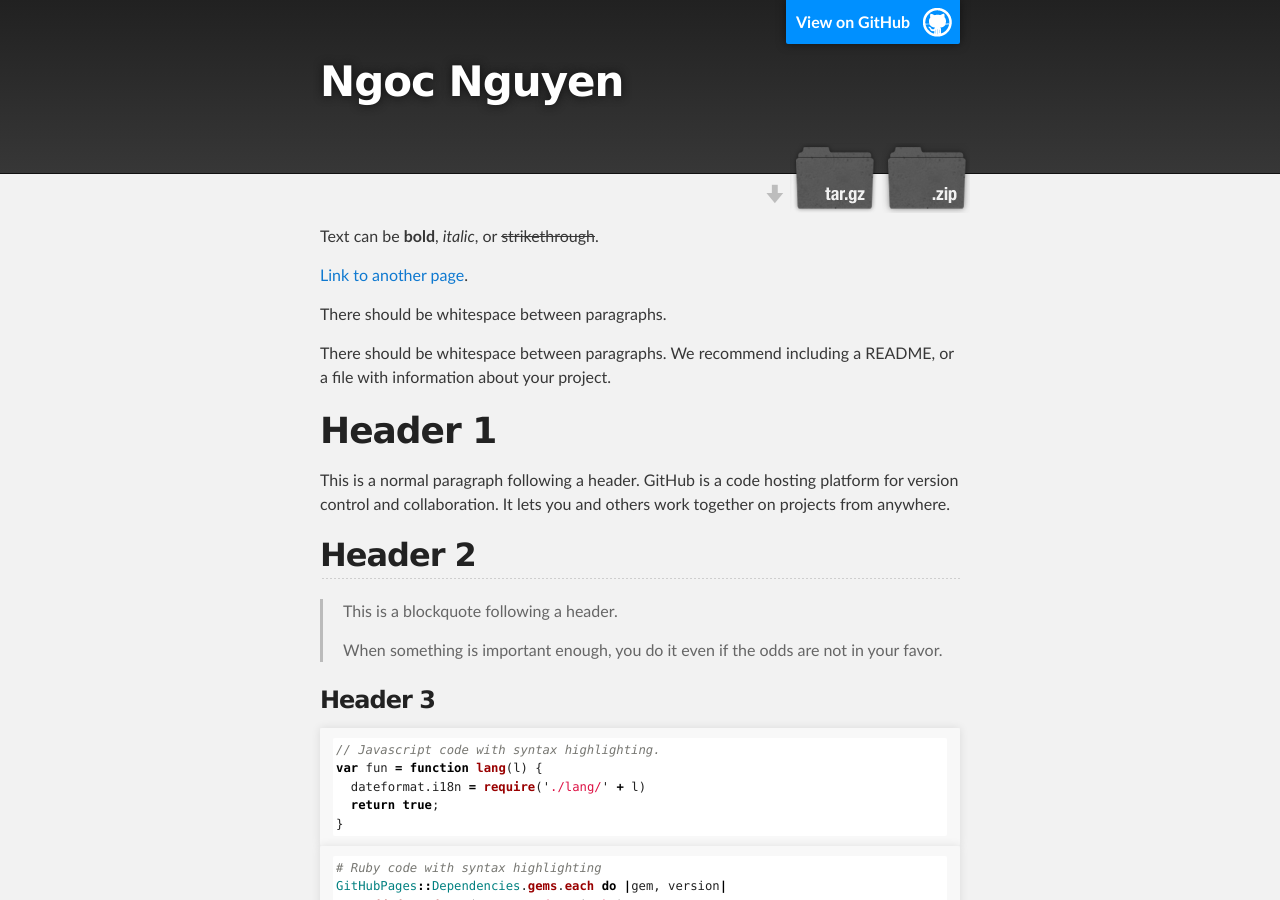
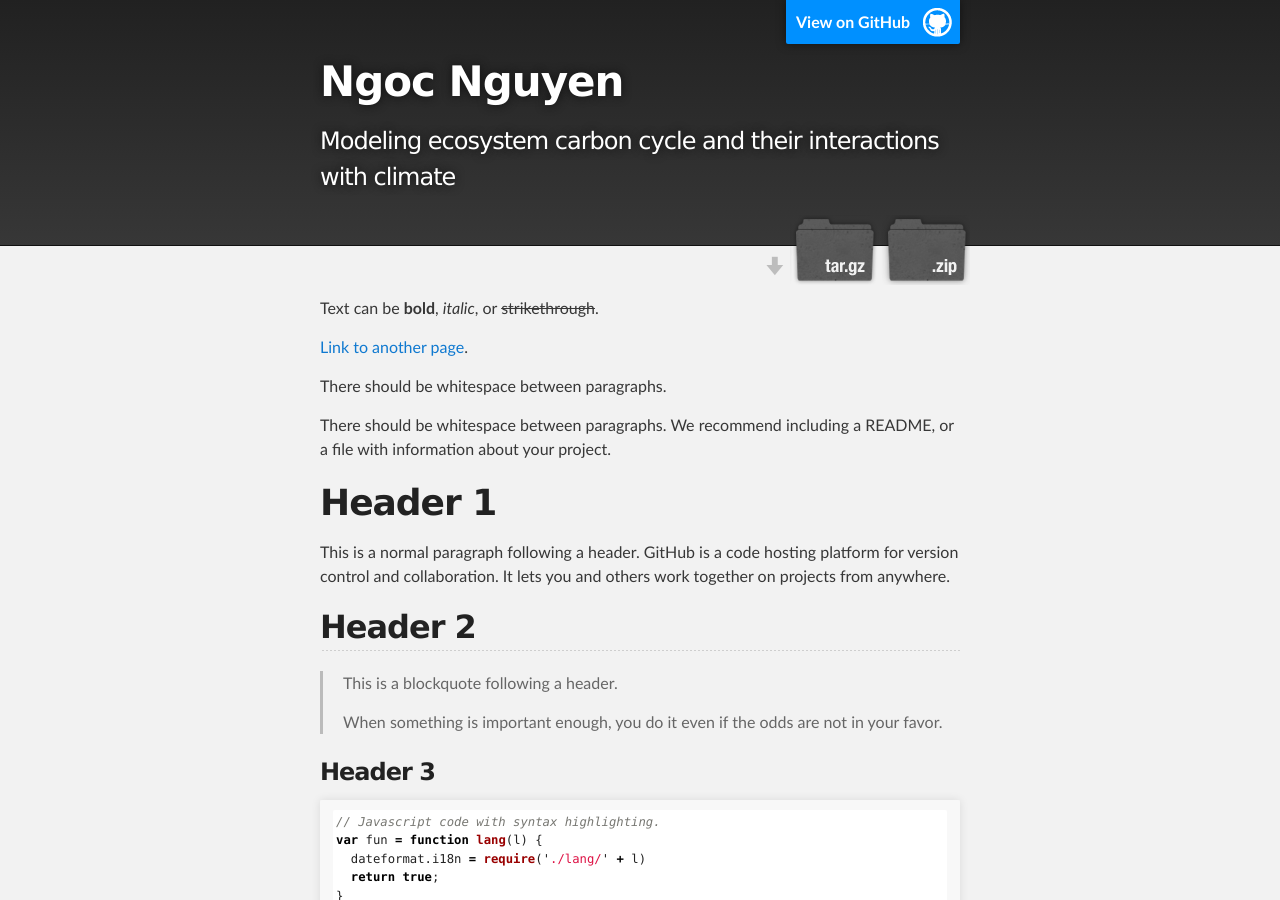
Before and after one commit to ngocnguyen99/marshmallow_do_science, a Jekyll site: the page built from index.md, in a window 1280 px wide and 900 px high. Built offline with Jekyll 4.4.1, drawn with Linux system fonts in a browser that asks for light colours; the repository's description, which GitHub fills in, is left out.

Commit message:
Update _config.yml

```diff
--- a/_config.yml
+++ b/_config.yml
@@ -5,6 +5,7 @@ gem "github-pages", group: :jekyll_plugins
 show_downloads: true
 #########
 title: Ngoc Nguyen
+description: Modeling ecosystem carbon cycle and their interactions with climate
 show_downloads: true
 google_analytics:
 theme: jekyll-theme-slate
```
